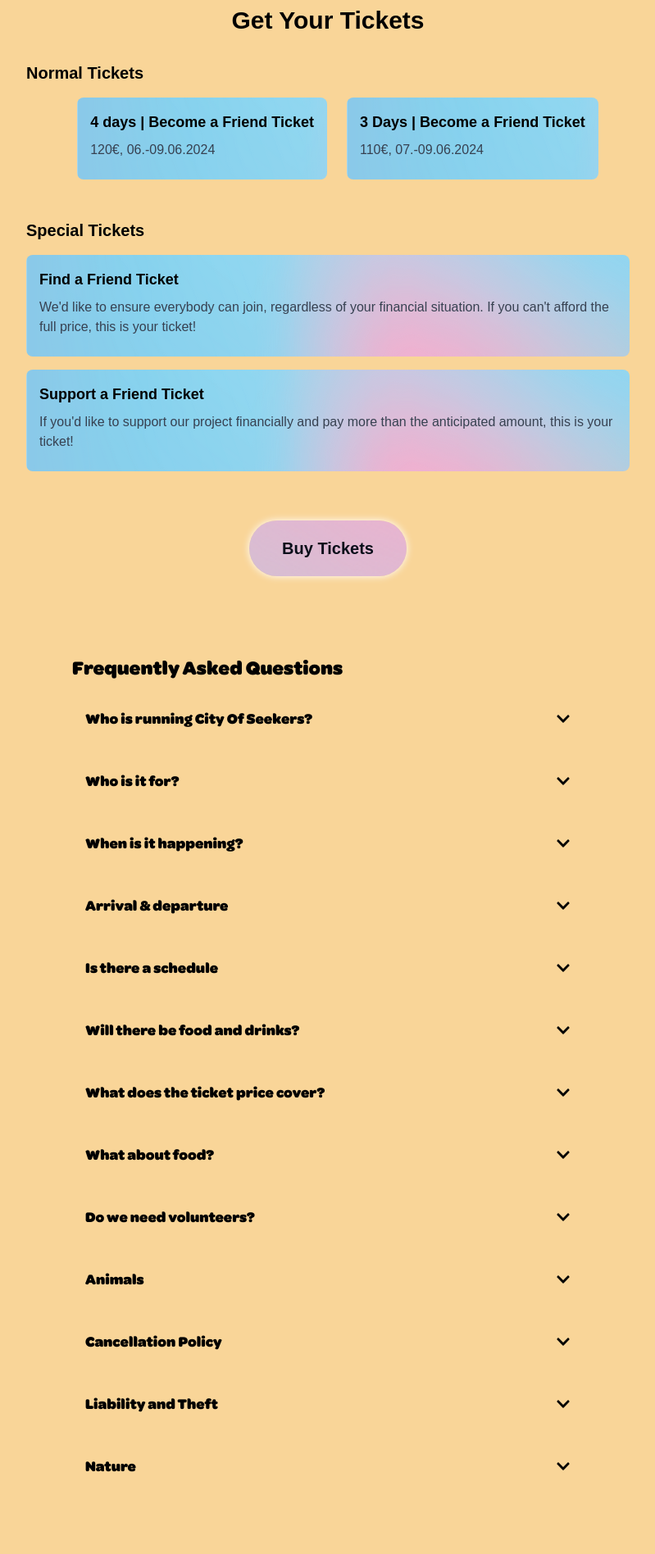
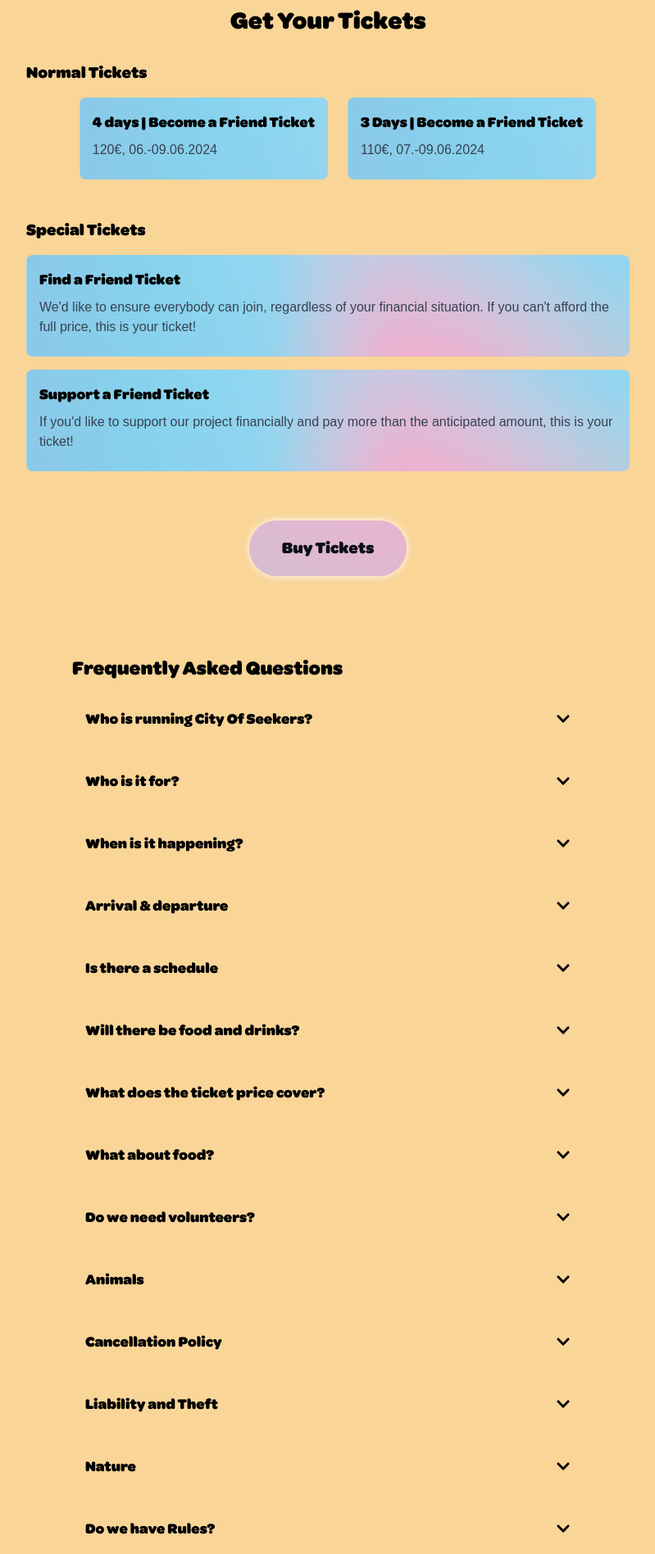
Before and after one commit to dev-cityofseekers/cos_website, a React (Create React App) app in the folder cos_website/: page / in a window 1280 px wide. Shown: the part 2060-3956 px from the top of the page at 82% size, without its empty margins (240-1039 px from the left). Built offline with nearby package versions, Linux system fonts and the light colour scheme.

Commit message:
code of conduct added, fixed wrong font at tickets

```diff
--- a/cos_website/src/components/Footer.tsx
+++ b/cos_website/src/components/Footer.tsx
@@ -41,6 +41,7 @@
           <div>
             <Link to="/imprint">Imprint</Link>,
             <br /> <Link to="/privacy-policy">Privacy-policy</Link>
+            <br /> <Link to="/codeofconduct">Code Of Conduct</Link>
             <a
               href="https://instagram.com/cityofseekers"
               className="mt-8"
--- a/cos_website/src/components/TicketItem.tsx
+++ b/cos_website/src/components/TicketItem.tsx
@@ -10,7 +10,7 @@
 function TicketItem({ title, price, date, description }: TicketItemProps) {
   return (
     <div className=" shadow-md p-4 mb-4 bg-gradient-background-image  rounded-lg overflow-hidden">
-      <h4 className="text-lg font-semibold mb-2">{title}</h4>
+      <h4 className="text-lg font-omnes font-semibold mb-2">{title}</h4>
       <p className="text-gray-700 mb-2">
         {description ? description : `${price}, ${date}`}
       </p>
--- a/cos_website/src/components/sections/FAQ.tsx
+++ b/cos_website/src/components/sections/FAQ.tsx
@@ -74,8 +74,18 @@
       answer:
         "With our event, we try to burden the environment as little as possible. For this, we need your help. Please respect nature and the environment on the campsite and in the surrounding area. That means: Please throw rubbish (bottles, cigarettes, etc.) in the trashcan and not in nature. Cigarettes and glass in particular are not only pollution, but they also increase the risk of forest fires.",
     },
-
-    // ... more questions
+    {
+      question: "Do we have Rules?",
+      answer: (
+        <span>
+          Yes, we have a Ruleset or Code of Conduct to clarify how we want to treat each other, find it{" "}
+          <a href="/codeofconduct" className="text-blue-500 underline">
+            here
+          </a>
+          {" "}or under <a href="https://cityofseekers.eu/codeofconduct" className="text-blue-500 underline">cityofseekers.eu/codeofconduct</a>.
+        </span>
+      ),
+    },
   ];
 
   const toggleAnswer = (currentIndex: number) => {
@@ -85,8 +95,6 @@
       setOpenQuestions([...openQuestions, currentIndex]);
     }
   };
-
-  //<img src="/images/FAQ_border.svg" className="w-full" alt="FAQ border" />
 
   return (
     <div>
@@ -109,7 +117,9 @@
                 )}
               </div>
               {openQuestions.includes(index) && (
-                <div className="p-4">{item.answer}</div>
+                <div className="p-4">
+                  {typeof item.answer === "string" ? item.answer : item.answer}
+                </div>
               )}
             </div>
           ))}
--- a/cos_website/src/components/sections/TicketsSection.tsx
+++ b/cos_website/src/components/sections/TicketsSection.tsx
@@ -5,11 +5,11 @@
   return (
     <div className="py-10 ">
       <div className="max-w-3xl mx-auto px-4">
-        <h2 className="text-3xl font-bold text-center mb-8">Get Your Tickets</h2>
+        <h2 className="text-3xl font-omnes font-bold text-center mb-8">Get Your Tickets</h2>
 
         {/* Normal Tickets */}
         <div className="mb-8 flex flex-wrap sm:space-x-6 lg:space-x-6 justify-center">
-          <h3 className="text-xl font-semibold mb-4 w-full">Normal Tickets</h3>
+          <h3 className="text-xl font-omnes font-semibold mb-4 w-full">Normal Tickets</h3>
           <TicketItem
             title="4 days | Become a Friend Ticket"
             price="120€"
@@ -24,7 +24,7 @@
 
         {/* Special Tickets */}
         <div className="mb-8 flex flex-wrap justify-between">
-          <h3 className="text-xl font-semibold mb-4 w-full">Special Tickets</h3>
+          <h3 className="text-xl font-omnes font-semibold mb-4 w-full">Special Tickets</h3>
           <TicketItem
             title="Find a Friend Ticket"
             description="We'd like to ensure everybody can join, regardless of your financial situation. If you can't afford the full price, this is your ticket!"
@@ -39,7 +39,7 @@
         {/* Buy Tickets Button */}
         <div className="text-center">
         <a href="/tickets" className="flex justify-center items-center pt-3">
-            <div className="bg-gradient-background-image-vertical-short text-cos-off-black text-xl font-bold py-5 px-10 rounded-full hover:bg-primary-dark hover:scale-105 transition duration-300 ease-in-out shadow-white">
+            <div className="font-omnes bg-gradient-background-image-vertical-short text-cos-off-black text-xl font-bold py-5 px-10 rounded-full hover:bg-primary-dark hover:scale-105 transition duration-300 ease-in-out shadow-white">
               Buy Tickets
             </div>
           </a>
--- a/cos_website/src/index.tsx
+++ b/cos_website/src/index.tsx
@@ -9,6 +9,7 @@
 import DataPolicy from "./pages/DataPolicy";
 import Ep from "./pages/Ep";
 import Tickets from "./pages/Tickets";
+import CodeOfConduct from "./pages/CodeOfConduct";
 
 ReactDOM.render(
   <React.StrictMode>
@@ -39,6 +40,14 @@
           }
         />
         <Route
+          path="/codeofconduct"
+          element={
+            <Layout>
+              <CodeOfConduct/>
+            </Layout>
+          }
+        />
+        <Route
           path="/tickets"
           element={
             <Layout>
--- a/cos_website/src/pages/DataPolicy.tsx
+++ b/cos_website/src/pages/DataPolicy.tsx
@@ -9,7 +9,8 @@
           href="/"
           className="fixed w-4/12 mt-7 bg-gradient-background-image text-white p-4 px-10 z-10  justify-center rounded-full"
         >
-          Home
+          <div className=" text-center" >
+          Home</div>
         </a>
       </div>
       <div className="max-w-4xl mx-auto p-4 pt-28">
--- a/cos_website/src/pages/Imprint.tsx
+++ b/cos_website/src/pages/Imprint.tsx
@@ -9,7 +9,8 @@
           href="/"
           className="fixed w-4/12 mt-7 bg-gradient-background-image text-white p-4 px-10 z-10  justify-center rounded-full"
         >
-          Home
+          <div className=" text-center" >
+          Home</div>
         </a>
       </div>
 
```
